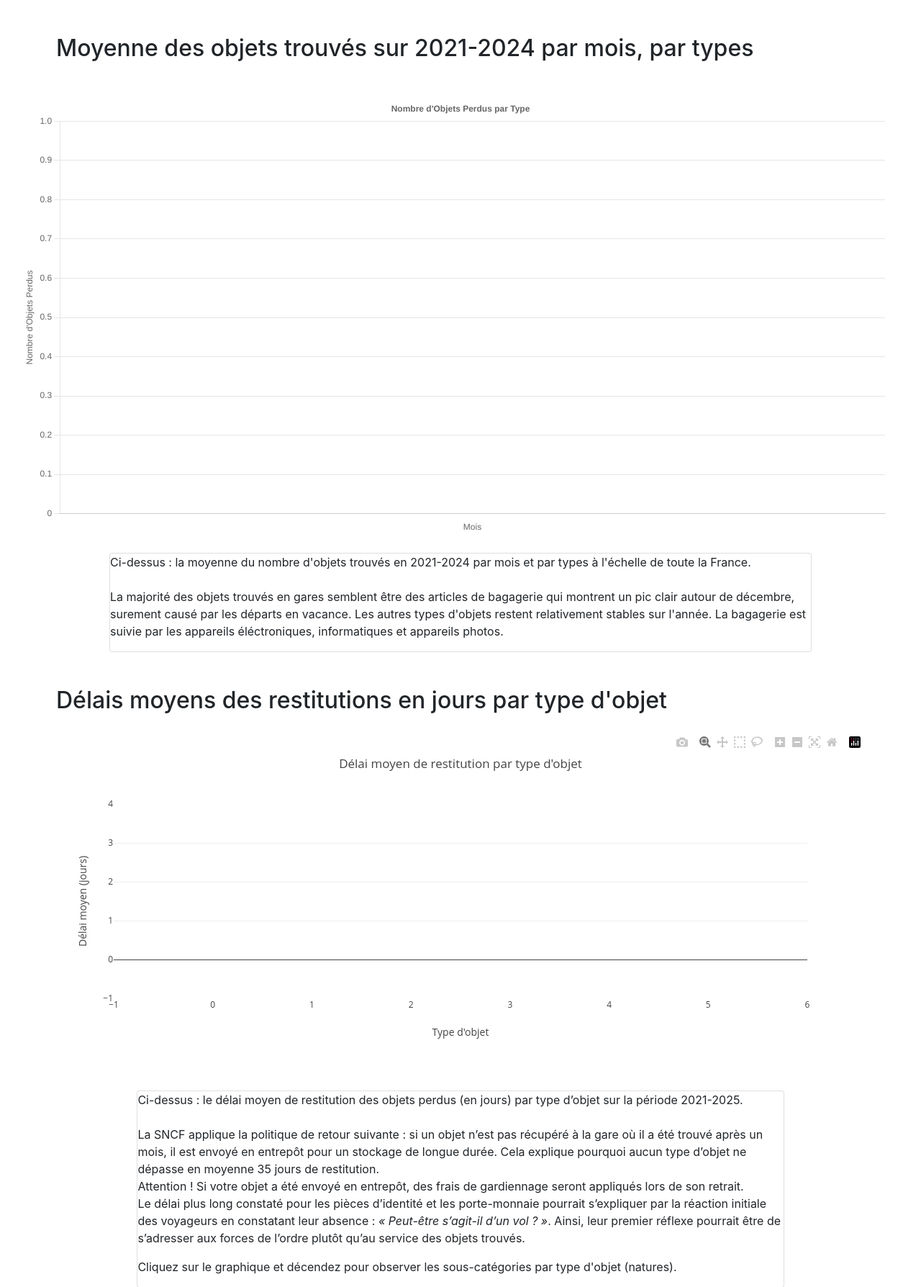
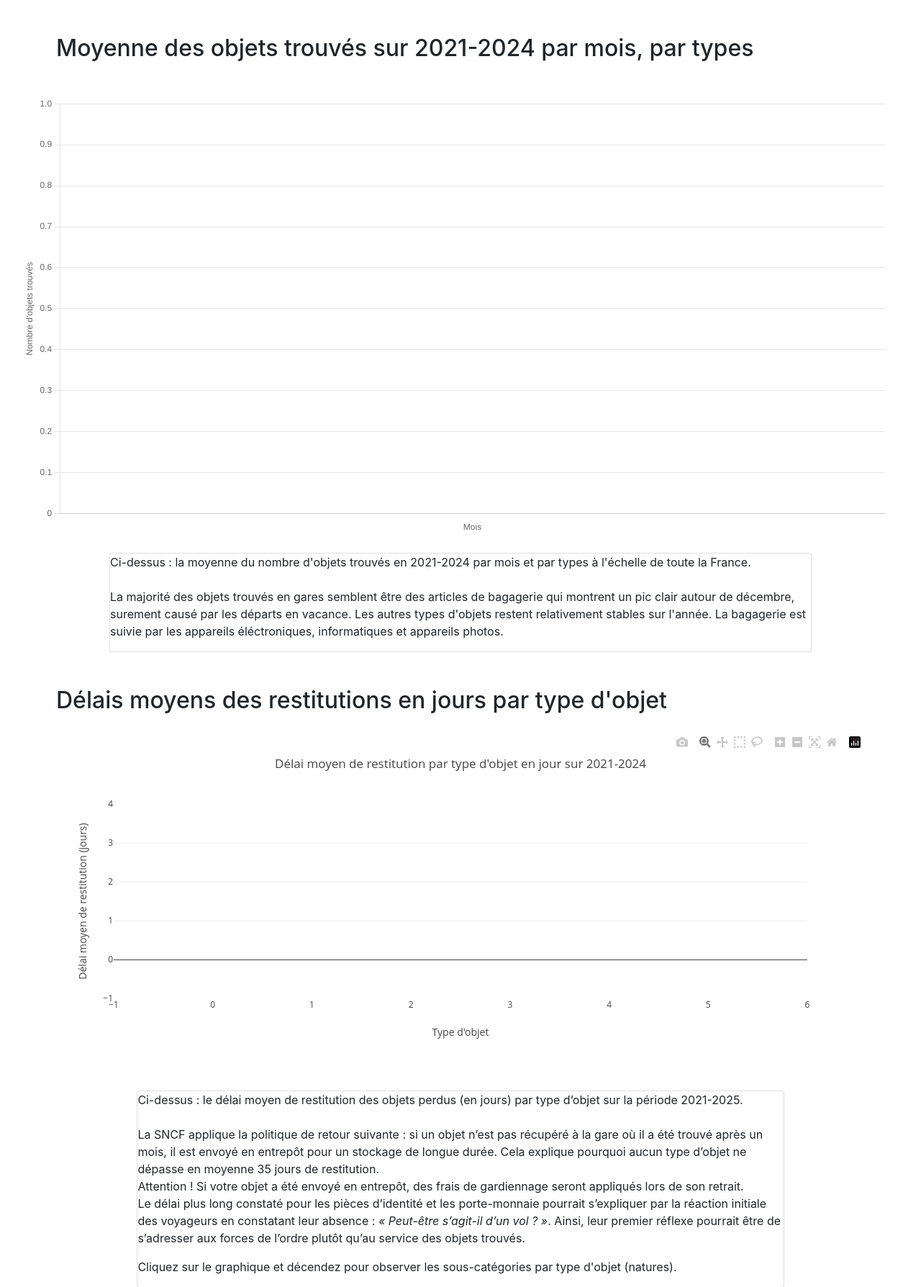
Before and after one commit to Cateatspython/cadeauxencavale, a Flask app: page /le-saviez-vous in a window 1280 px wide. Shown: the part 933-2721 px from the top of the page at 72% size. Run offline with Flask 3, Linux system fonts and the light colour scheme; data that the repository does not hold is empty; parts of the project's set-up code (start-up, migrations or seed data) failed here and were passed over; some libraries are stand-ins or nearby versions.

Commit message:
Petites modficiations : - suppression des prints sauvages dans objet_trouver.py - suprresion de l'affichage du titre dans le js des courbes de le saviez-vous car doublon - ajustement des titres des donénes et graphiques dans plusieurs scripts

```diff
--- a/app/routes/trouver_objet.py
+++ b/app/routes/trouver_objet.py
@@ -96,15 +96,12 @@ def trouver_objet():
             flash("Veuillez renseigner tous les champs du formulaire", "error")
             return redirect(url_for("trouver_objet"))
 
-        print(f'Gares sélectionnées : {gares}')
         # Convertir la liste des gares en liste d'objets
         gares = gares.split(",")
 
-        print(f'Gares sélectionnées : {gares}')
         # Limiter le nombre de gares à deux maximum
         if len(gares) > 2 :
             flash("Veuillez sélectionner au maximum deux gares.", "error")
-            print("Trop de gares sélectionnées")
             return redirect(url_for("trouver_objet"))
 
         # Combine date_trajet et heure_approx_perte en datetime ISO 8601
--- a/app/templates/partials/graphiques/script_courbes_2021_2024_par_mois.html
+++ b/app/templates/partials/graphiques/script_courbes_2021_2024_par_mois.html
@@ -51,7 +51,7 @@
                 responsive: true,
                 plugins: {
                     title: {
-                        display: true,
+                        display: false,
                         text: 'Nombre d\'Objets Perdus par Type'
                     },
                     legend: {
@@ -69,7 +69,7 @@
                         beginAtZero: true,
                         title: {
                             display: true,
-                            text: 'Nombre d\'Objets Perdus'
+                            text: 'Nombre d\'objets trouvés'
                         }
                     },
                     x: {
--- a/app/templates/partials/graphiques/script_temps_moyen.html
+++ b/app/templates/partials/graphiques/script_temps_moyen.html
@@ -70,9 +70,9 @@
         };
 
         var layout1 = {
-            title: 'Délai moyen de restitution par type d\'objet', // Titre du graphique
+            title: 'Délai moyen de restitution par type d\'objet en jour sur 2021-2024', // Titre du graphique
             xaxis: { title: 'Type d\'objet' }, // Titre de l'axe X
-            yaxis: { title: 'Délai moyen (jours)' }, // Titre de l'axe Y
+            yaxis: { title: 'Délai moyen de restitution (jours)' }, // Titre de l'axe Y
             bargap: 0.2 // Espacement entre les barres
         };
 
@@ -111,7 +111,7 @@
             var layout2 = {
                 title: `Délai moyen de restitution pour les natures de "${type_objet_clique}"`, // Titre du graphique
                 xaxis: { title: 'Nature d\'objet' }, // Titre de l'axe X
-                yaxis: { title: 'Délai moyen (jours)' }, // Titre de l'axe Y
+                yaxis: { title: 'Délai moyen de restitution (jours)' }, // Titre de l'axe Y
                 bargap: 0.2 // Espacement entre les barres
             };
 
```
